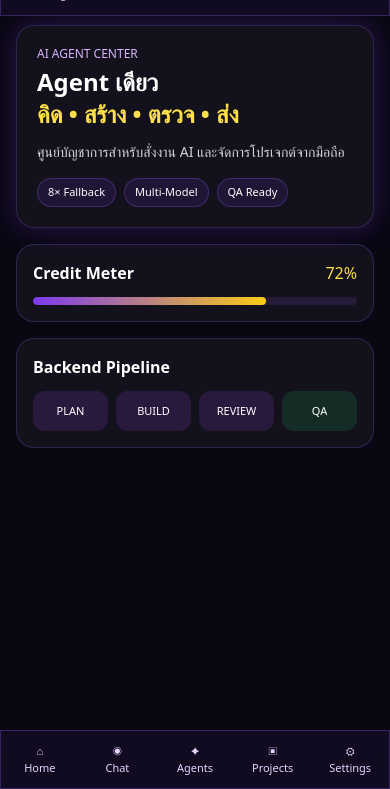
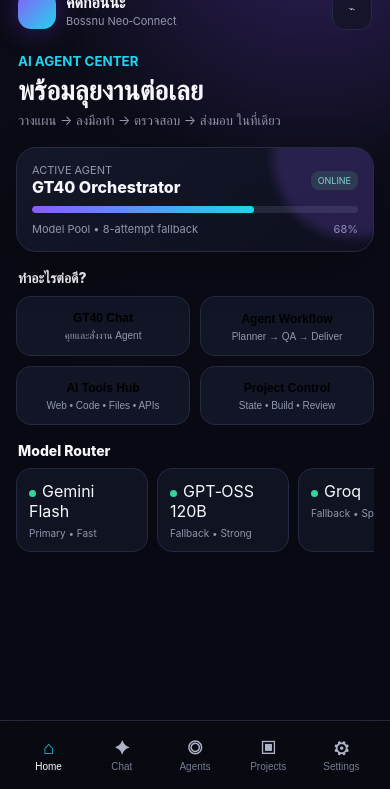
Before and after one commit to appleid7899067-netizen/sleealla-agent, a website: page index.html in a window 390 px wide. Shown: the part 55-844 px from the top of the page. Drawn offline with nearby package versions, Linux system fonts and the light colour scheme.

Commit message:
Replace mobile app UI with uploaded kid-korn-na-mobile-app.html design

```diff
--- a/index.html
+++ b/index.html
@@ -1,11 +1,45 @@
-<!DOCTYPE html>
+<!doctype html>
 <html lang="th">
-<head><meta charset="UTF-8"><meta name="viewport" content="width=device-width,initial-scale=1.0,maximum-scale=1.0,user-scalable=no"><title>คิดก่อนน่ะ — AI Agent Command Center</title><script src="https://cdn.tailwindcss.com"></script><style>*{box-sizing:border-box}body{margin:0;background:#090712;color:#fff;font-family:system-ui,-apple-system,BlinkMacSystemFont,"Segoe UI",sans-serif}button{cursor:pointer}.glass{background:rgba(20,14,38,.78);backdrop-filter:blur(16px);border:1px solid rgba(139,92,246,.3)}.glow{box-shadow:0 0 28px rgba(124,58,237,.28)}.card{border:1px solid rgba(139,92,246,.25);background:rgba(255,255,255,.045);border-radius:18px}.nav{position:fixed;bottom:0;left:0;right:0}.tab{display:none}.tab.active{display:block}.pill{border:1px solid rgba(139,92,246,.3);background:rgba(124,58,237,.12);border-radius:999px;padding:5px 10px;font-size:11px}.meter{height:8px;border-radius:99px;background:#251b38;overflow:hidden}.meter>span{display:block;height:100%;width:72%;background:linear-gradient(90deg,#7c3aed,#facc15);border-radius:99px}.matrix{display:grid;grid-template-columns:1fr 1fr;gap:8px}.matrix div{padding:10px;border-radius:12px;background:rgba(255,255,255,.04);border:1px solid rgba(139,92,246,.18)}</style></head>
-<body><header class="fixed top-0 left-0 right-0 z-40 glass px-4 py-3"><div class="max-w-xl mx-auto flex items-center justify-between"><div><div class="font-black text-lg text-yellow-300">👑 คิดก่อนน่ะ</div><div class="text-[11px] text-purple-300">Sleella Agent • Mobile Command Center</div></div><span class="pill">● ONLINE</span></div></header>
-<main class="max-w-xl mx-auto px-4 pt-20 pb-24">
-<section id="home" class="tab active space-y-4"><div class="card glow p-5"><div class="text-xs text-purple-300">AI AGENT CENTER</div><h1 class="text-2xl font-black mt-1">Agent เดียว<br><span class="text-yellow-300">คิด • สร้าง • ตรวจ • ส่ง</span></h1><p class="text-sm text-gray-300 mt-3">ศูนย์บัญชาการสำหรับสั่งงาน AI และจัดการโปรเจกต์จากมือถือ</p><div class="flex gap-2 mt-4"><span class="pill">8× Fallback</span><span class="pill">Multi-Model</span><span class="pill">QA Ready</span></div></div><div class="card p-4"><div class="flex justify-between"><b>Credit Meter</b><span class="text-yellow-300">72%</span></div><div class="meter mt-3"><span></span></div></div><div class="card p-4"><b>Backend Pipeline</b><div class="grid grid-cols-4 gap-2 mt-3 text-center text-[11px]"><div class="bg-purple-500/15 rounded-xl p-3">PLAN</div><div class="bg-purple-500/15 rounded-xl p-3">BUILD</div><div class="bg-purple-500/15 rounded-xl p-3">REVIEW</div><div class="bg-green-500/15 rounded-xl p-3">QA</div></div></div></section>
-<section id="chat" class="tab space-y-4"><div class="card p-4"><div class="text-xs text-purple-300">GT40 CHAT</div><h2 class="text-xl font-bold">สั่งงาน Agent</h2><div id="messages" class="space-y-3 mt-4"><div class="bg-purple-500/10 rounded-2xl p-3 text-sm">สวัสดีครับ 👑 พร้อมรับคำสั่งแล้ว</div></div><form id="form" class="flex gap-2 mt-4"><input id="input" class="min-w-0 flex-1 rounded-2xl bg-white/5 border border-purple-500/30 px-4 py-3 outline-none" placeholder="พิมพ์คำสั่ง..."><button class="px-4 rounded-2xl bg-purple-600">ส่ง</button></form></div></section>
-<section id="agents" class="tab space-y-4"><div class="card p-4"><div class="text-xs text-purple-300">MODEL INTELLIGENCE</div><h2 class="text-xl font-bold">Router / Fallback / Pool</h2><div class="space-y-2 mt-4"><div class="flex justify-between card p-3"><span>Gemini Flash</span><span class="text-green-300">READY</span></div><div class="flex justify-between card p-3"><span>GPT-OSS 120B</span><span class="text-green-300">READY</span></div><div class="flex justify-between card p-3"><span>Groq</span><span class="text-green-300">READY</span></div></div></div><div class="card p-4"><b>Skill-Tool Matrix</b><div class="matrix mt-3 text-xs"><div>🌐 Web<br><span class="text-gray-400">Search / Research</span></div><div>💻 Code<br><span class="text-gray-400">Build / Review</span></div><div>🖼️ Image<br><span class="text-gray-400">Vision / Generate</span></div><div>📁 Files<br><span class="text-gray-400">Read / Transform</span></div><div>🔌 APIs<br><span class="text-gray-400">Connect / Automate</span></div><div>🛡️ Security<br><span class="text-gray-400">Preflight / QA</span></div></div></div></section>
-<section id="projects" class="tab space-y-4"><div class="card p-4"><div class="text-xs text-purple-300">PROJECT CONTROL</div><h2 class="text-xl font-bold">โปรเจกต์</h2><div class="card p-3 mt-4"><b>sleealla-agent</b><div class="text-xs text-gray-400 mt-1">GitHub • main</div><div class="flex gap-2 mt-3"><span class="pill">Connected</span><span class="pill">QA</span></div></div></div><div class="card p-4"><b>Social Impact</b><p class="text-sm text-gray-300 mt-2">ออกแบบให้ใช้งานง่ายบนมือถือ และช่วยลดอุปสรรคในการเข้าถึงเครื่องมือ AI สำหรับเด็กและเยาวชนไทย</p></div></section>
-<section id="settings" class="tab space-y-4"><div class="card p-4"><div class="text-xs text-purple-300">SYSTEM SETTINGS</div><h2 class="text-xl font-bold">การตั้งค่า</h2><div class="space-y-3 mt-4"><label class="flex justify-between card p-3">8× Retry / Fallback <input type="checkbox" checked></label><label class="flex justify-between card p-3">Multi-Model Memory <input type="checkbox" checked></label><label class="flex justify-between card p-3">Security Preflight <input type="checkbox" checked></label></div></div><div class="card p-4"><b>DeepSeek</b><p class="text-xs text-gray-400 mt-2">รองรับการเชื่อมต่อผ่าน API/Provider ที่ตั้งค่าไว้ ราคาจริงขึ้นกับผู้ให้บริการและรุ่นโมเดล</p><div class="pill inline-block mt-3">Provider Ready</div></div></section></main>
-<nav class="nav glass z-50"><div class="max-w-xl mx-auto grid grid-cols-5 text-center"><button data-tab="home" class="p-3 text-[11px] text-purple-200">⌂<br>Home</button><button data-tab="chat" class="p-3 text-[11px] text-purple-200">◉<br>Chat</button><button data-tab="agents" class="p-3 text-[11px] text-purple-200">✦<br>Agents</button><button data-tab="projects" class="p-3 text-[11px] text-purple-200">▣<br>Projects</button><button data-tab="settings" class="p-3 text-[11px] text-purple-200">⚙<br>Settings</button></div></nav><script>document.querySelectorAll('[data-tab]').forEach(b=>b.onclick=()=>{document.querySelectorAll('.tab').forEach(x=>x.classList.remove('active'));document.getElementById(b.dataset.tab).classList.add('active')});document.getElementById('form').onsubmit=e=>{e.preventDefault();const i=document.getElementById('input'),v=i.value.trim();if(!v)return;const m=document.getElementById('messages');m.innerHTML+=`<div class="ml-8 bg-purple-600/30 rounded-2xl p-3 text-sm">${escapeHtml(v)}</div><div class="bg-gray-800 rounded-2xl p-3 text-sm">รับคำสั่งแล้ว — Demo Pipeline: PLAN → BUILD → REVIEW → QA</div>`;i.value=''};function escapeHtml(s){return s.replace(/[&<>'"]/g,c=>({'&':'&amp;','<':'&lt;','>':'&gt;',"'":'&#39;','"':'&quot;'}[c]))}</script></body></html>
+<head>
+<meta charset="utf-8">
+<meta name="viewport" content="width=device-width,initial-scale=1,viewport-fit=cover">
+<title>คิดก่อนน่ะ — Mobile AI Agent</title>
+<style>
+:root{--bg:#080912;--panel:#111321;--panel2:#171a2a;--text:#f7f7fb;--muted:#9297ad;--line:#252941;--accent:#8b5cf6;--accent2:#22d3ee;--ok:#34d399;--danger:#fb7185}
+*{box-sizing:border-box} body{margin:0;background:#05060b;color:var(--text);font-family:Inter,system-ui,-apple-system,BlinkMacSystemFont,"Segoe UI",sans-serif}
+.app{width:min(100vw,430px);min-height:100dvh;margin:auto;background:radial-gradient(circle at 80% -5%,#30205c 0,#0b0c17 30%,var(--bg) 58%);position:relative;overflow:hidden}
+.status{padding:12px 18px 4px;color:#c7c9d6;font-size:12px;display:flex;justify-content:space-between}
+.top{padding:14px 18px 12px;display:flex;align-items:center;justify-content:space-between}
+.brand{display:flex;align-items:center;gap:10px}.orb{width:38px;height:38px;border-radius:13px;background:linear-gradient(135deg,var(--accent),var(--accent2));box-shadow:0 0 28px #7c3aed66}.brand b{font-size:16px}.brand span{display:block;color:var(--muted);font-size:11px;margin-top:2px}
+.icon{width:40px;height:40px;border:1px solid var(--line);background:#111322aa;border-radius:13px;color:white}
+main{padding:0 16px 96px}.hello{padding:8px 2px 18px}.hello small{color:var(--accent2);font-weight:700}.hello h1{font-size:27px;line-height:1.12;margin:6px 0}.hello p{color:var(--muted);font-size:13px;margin:0}
+.card{background:linear-gradient(145deg,#15182aee,#0e1020ee);border:1px solid #272b43;border-radius:20px;padding:15px;margin-bottom:13px;box-shadow:0 18px 45px #0004}
+.hero{position:relative;overflow:hidden}.hero:after{content:"";position:absolute;width:160px;height:160px;border-radius:50%;right:-60px;top:-70px;background:#8b5cf633;filter:blur(5px)}
+.row{display:flex;align-items:center;justify-content:space-between;gap:10px}.label{color:var(--muted);font-size:11px}.value{font-weight:800}.pill{padding:7px 10px;border-radius:10px;background:#1d2134;color:#cfd2e2;font-size:11px;border:1px solid #30344e}
+.chat{min-height:116px}.bubble{background:#1a1e31;border:1px solid #2a2e48;padding:11px 12px;border-radius:15px 15px 15px 5px;font-size:13px;line-height:1.45;margin:10px 0}.bubble.ai{background:linear-gradient(135deg,#201c3c,#15192b);border-color:#463b75}
+.actions{display:grid;grid-template-columns:repeat(2,1fr);gap:10px}.action{padding:13px;border-radius:15px;background:#121525;border:1px solid var(--line)}.action b{font-size:12px}.action span{display:block;color:var(--muted);font-size:10px;margin-top:5px}
+.section-title{font-size:14px;font-weight:800;margin:17px 2px 9px}.models{display:flex;gap:9px;overflow:hidden}.model{min-width:132px;padding:12px;border:1px solid var(--line);background:#101321;border-radius:15px}.dot{display:inline-block;width:7px;height:7px;border-radius:50%;background:var(--ok);margin-right:6px}.model small{color:var(--muted);display:block;margin-top:6px;font-size:10px}
+.progress{height:7px;background:#25283a;border-radius:10px;overflow:hidden;margin:9px 0}.progress i{display:block;height:100%;width:68%;background:linear-gradient(90deg,var(--accent),var(--accent2));border-radius:10px}
+.nav{position:fixed;bottom:0;left:50%;transform:translateX(-50%);width:min(100vw,430px);padding:10px 12px calc(10px + env(safe-area-inset-bottom));background:#090a12dd;backdrop-filter:blur(18px);border-top:1px solid #24283b;display:grid;grid-template-columns:repeat(5,1fr);z-index:5}
+.nav button{background:none;border:0;color:#777d94;font-size:10px;padding:7px 0}.nav button b{display:block;color:#aeb3c7;font-size:18px;margin-bottom:2px}.nav button.active{color:white}.nav button.active b{color:var(--accent2)}
+.page{display:none}.page.active{display:block}.toast{position:fixed;left:50%;bottom:92px;transform:translateX(-50%) translateY(15px);opacity:0;pointer-events:none;background:#171a2a;border:1px solid #373b57;padding:10px 14px;border-radius:12px;font-size:12px;transition:.25s;z-index:9}.toast.show{opacity:1;transform:translateX(-50%) translateY(0)}
+textarea{width:100%;min-height:54px;resize:none;background:#0b0d17;color:white;border:1px solid #2a2e45;border-radius:14px;padding:12px;font:inherit;font-size:12px;outline:none}.send{width:100%;margin-top:9px;padding:12px;border:0;border-radius:13px;background:linear-gradient(90deg,var(--accent),#6d5dfc);color:white;font-weight:800}
+.list{display:grid;gap:9px}.item{padding:13px;border:1px solid var(--line);border-radius:15px;background:#101321}.item b{font-size:12px}.item p{font-size:10px;color:var(--muted);margin:5px 0 0}.badge{font-size:9px;padding:4px 7px;border-radius:8px;background:#18342d;color:#7df0c0}
+</style>
+</head>
+<body>
+<div class="app">
+<div class="status"><span>9:41</span><span>● ● ▰</span></div>
+<header class="top"><div class="brand"><div class="orb"></div><div><b>คิดก่อนน่ะ</b><span>Bossnu Neo‑Connect</span></div></div><button class="icon" onclick="toast('แจ้งเตือน: ระบบปกติ')">⌁</button></header>
+<main>
+<section id="home" class="page active"><div class="hello"><small>AI AGENT CENTER</small><h1>พร้อมลุยงานต่อเลย</h1><p>วางแผน → ลงมือทำ → ตรวจสอบ → ส่งมอบ ในที่เดียว</p></div><div class="card hero"><div class="row"><div><div class="label">ACTIVE AGENT</div><div class="value">GT40 Orchestrator</div></div><span class="badge">ONLINE</span></div><div class="progress"><i></i></div><div class="row"><span class="label">Model Pool • 8-attempt fallback</span><span class="label">68%</span></div></div><div class="section-title">ทำอะไรต่อดี?</div><div class="actions"><button class="action" onclick="go('chat')"><b>GT40 Chat</b><span>คุยและสั่งงาน Agent</span></button><button class="action" onclick="go('agents')"><b>Agent Workflow</b><span>Planner → QA → Deliver</span></button><button class="action" onclick="toast('เปิด AI Tools Hub')"><b>AI Tools Hub</b><span>Web • Code • Files • APIs</span></button><button class="action" onclick="toast('เปิด Project Control')"><b>Project Control</b><span>State • Build • Review</span></button></div><div class="section-title">Model Router</div><div class="models"><div class="model"><span class="dot"></span>Gemini Flash<small>Primary • Fast</small></div><div class="model"><span class="dot"></span>GPT‑OSS 120B<small>Fallback • Strong</small></div><div class="model"><span class="dot"></span>Groq<small>Fallback • Speed</small></div></div></section>
+<section id="chat" class="page"><div class="hello"><small>GT40 CHAT</small><h1>สั่งงานได้ตรงนี้</h1><p>Orchestrator จะเลือก Agent และ Model ที่เหมาะที่สุด</p></div><div class="card chat"><div class="label">GT40</div><div class="bubble ai">รับทราบครับเสี่ย ผมพร้อมวางแผนงาน แยก Agent และตรวจ QA ให้ครบวงจร</div><div class="bubble">สร้าง Mobile App UI สำหรับ “คิดก่อนน่ะ”</div></div><div class="card"><textarea id="prompt" placeholder="พิมพ์คำสั่ง… เช่น สร้างหน้า Project Control"></textarea><button class="send" onclick="send()">ส่งคำสั่งให้ GT40</button></div><div class="section-title">Quick Commands</div><div class="actions"><button class="action" onclick="sendQuick('วิเคราะห์โปรเจกต์')"><b>Analyze</b><span>ตรวจจุดเสี่ยง</span></button><button class="action" onclick="sendQuick('สร้างแผนงาน')"><b>Plan</b><span>แตกงานเป็น Agent</span></button></div></section>
+<section id="agents" class="page"><div class="hello"><small>AGENT WORKFLOW</small><h1>ทีม Agent ของคุณ</h1><p>แต่ละขั้นมีหน้าที่ชัดเจน พร้อม fallback อัตโนมัติ</p></div><div class="list"><div class="item"><div class="row"><b>01 • Planner</b><span class="badge">DONE</span></div><p>แตก requirement เป็นแผนที่ทำได้จริง</p></div><div class="item"><div class="row"><b>02 • Researcher</b><span class="badge">DONE</span></div><p>ค้นข้อมูลและตรวจแหล่งอ้างอิง</p></div><div class="item"><div class="row"><b>03 • Executor</b><span class="badge">RUNNING</span></div><p>สร้าง/แก้โค้ดและเชื่อม Tool Hub</p></div><div class="item"><div class="row"><b>04 • Reviewer</b><span class="pill">QUEUED</span></div><p>ตรวจคุณภาพ ความปลอดภัย และ regression</p></div><div class="item"><div class="row"><b>05 • Deliver</b><span class="pill">QUEUED</span></div><p>สรุปผลและเตรียมส่งมอบ</p></div></div></section>
+<section id="projects" class="page"><div class="hello"><small>PROJECT CONTROL</small><h1>โปรเจกต์</h1><p>สถานะเดียวกันทั้ง Chat, Agents และ Build</p></div><div class="list"><div class="item"><div class="row"><b>Bossnu Neo‑Connect</b><span class="badge">ACTIVE</span></div><p>Mobile refresh • main branch protected</p></div><div class="item"><div class="row"><b>คิดก่อนน่ะ</b><span class="badge">SYNCED</span></div><p>Agent Hub • Model Router • QA</p></div><div class="item"><div class="row"><b>Recent Build</b><span class="pill">v1.0.8</span></div><p>Build passed • QA ready</p></div></div><div class="section-title">Credit Meter</div><div class="card"><div class="row"><b>68 / 100 credits</b><span class="label">MONTHLY</span></div><div class="progress"><i></i></div><span class="label">Smart routing ช่วยลดการใช้ model ที่แพงโดยไม่จำเป็น</span></div></section>
+<section id="settings" class="page"><div class="hello"><small>SETTINGS</small><h1>ระบบ</h1><p>ควบคุม Model Pool, Security และ Automation</p></div><div class="list"><div class="item"><div class="row"><b>8× Retry / Fallback</b><span class="badge">ON</span></div><p>ลองต่อจนได้ผลลัพธ์หรือครบเพดาน</p></div><div class="item"><div class="row"><b>Multi‑Model Memory</b><span class="badge">ON</span></div><p>แชร์บริบทที่จำเป็นระหว่าง Model</p></div><div class="item"><div class="row"><b>Security Preflight</b><span class="badge">ON</span></div><p>ตรวจ policy ก่อน Tool ที่มีผลกระทบ</p></div></div></section>
+</main>
+<nav class="nav"><button class="active" data-page="home" onclick="go('home')"><b>⌂</b>Home</button><button data-page="chat" onclick="go('chat')"><b>✦</b>Chat</button><button data-page="agents" onclick="go('agents')"><b>◎</b>Agents</button><button data-page="projects" onclick="go('projects')"><b>▣</b>Projects</button><button data-page="settings" onclick="go('settings')"><b>⚙</b>Settings</button></nav><div id="toast" class="toast"></div>
+</div>
+<script>function go(id){document.querySelectorAll('.page').forEach(x=>x.classList.remove('active'));document.getElementById(id).classList.add('active');document.querySelectorAll('.nav button').forEach(x=>x.classList.toggle('active',x.dataset.page===id));window.scrollTo(0,0)}function toast(t){let e=document.getElementById('toast');e.textContent=t;e.classList.add('show');setTimeout(()=>e.classList.remove('show'),1800)}function send(){let v=document.getElementById('prompt').value.trim();if(!v)return toast('พิมพ์คำสั่งก่อนครับเสี่ย');toast('GT40 รับคำสั่งแล้ว • กำลังวางแผน');document.getElementById('prompt').value=''}function sendQuick(v){document.getElementById('prompt').value=v;go('chat')}</script>
+</body>
+</html>
```
